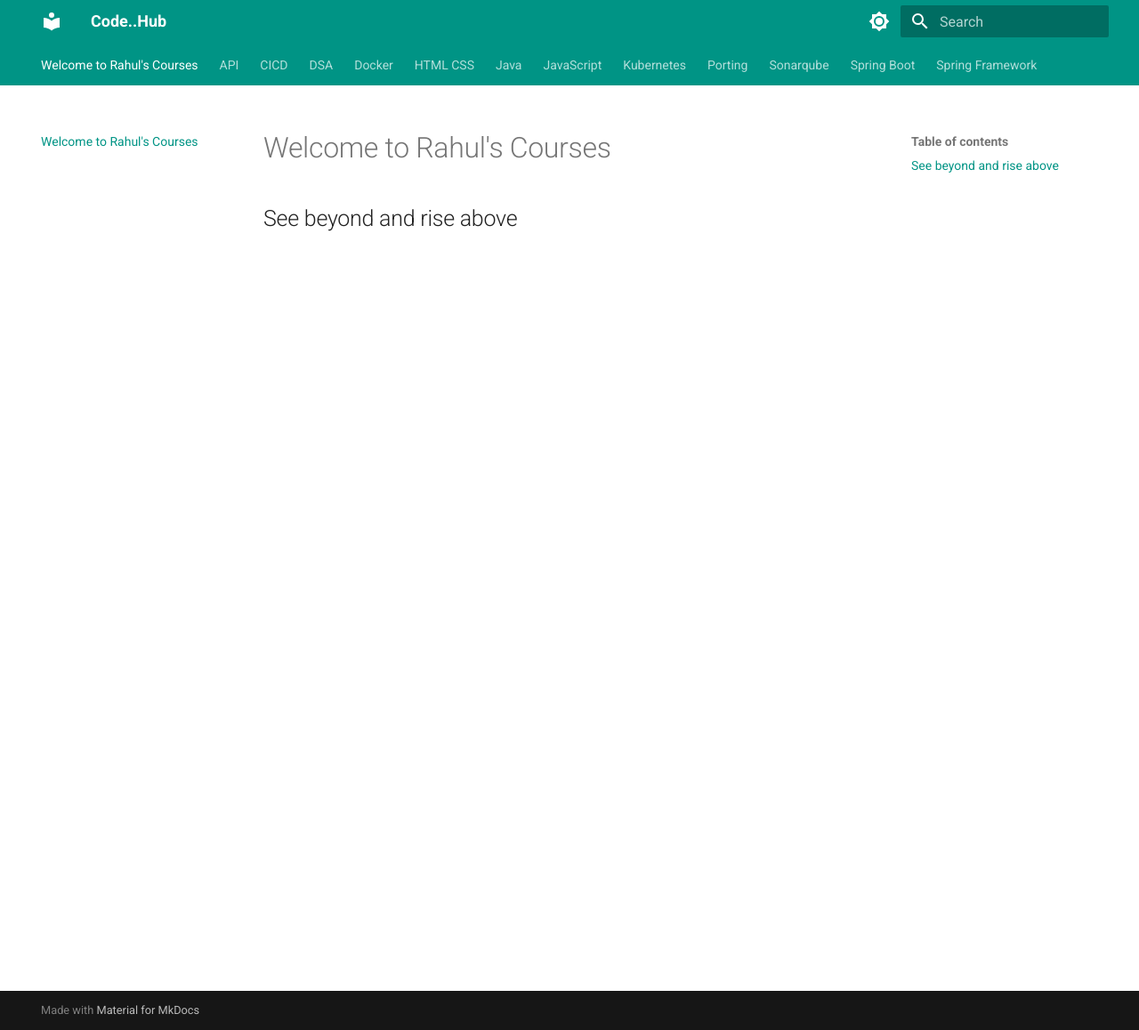
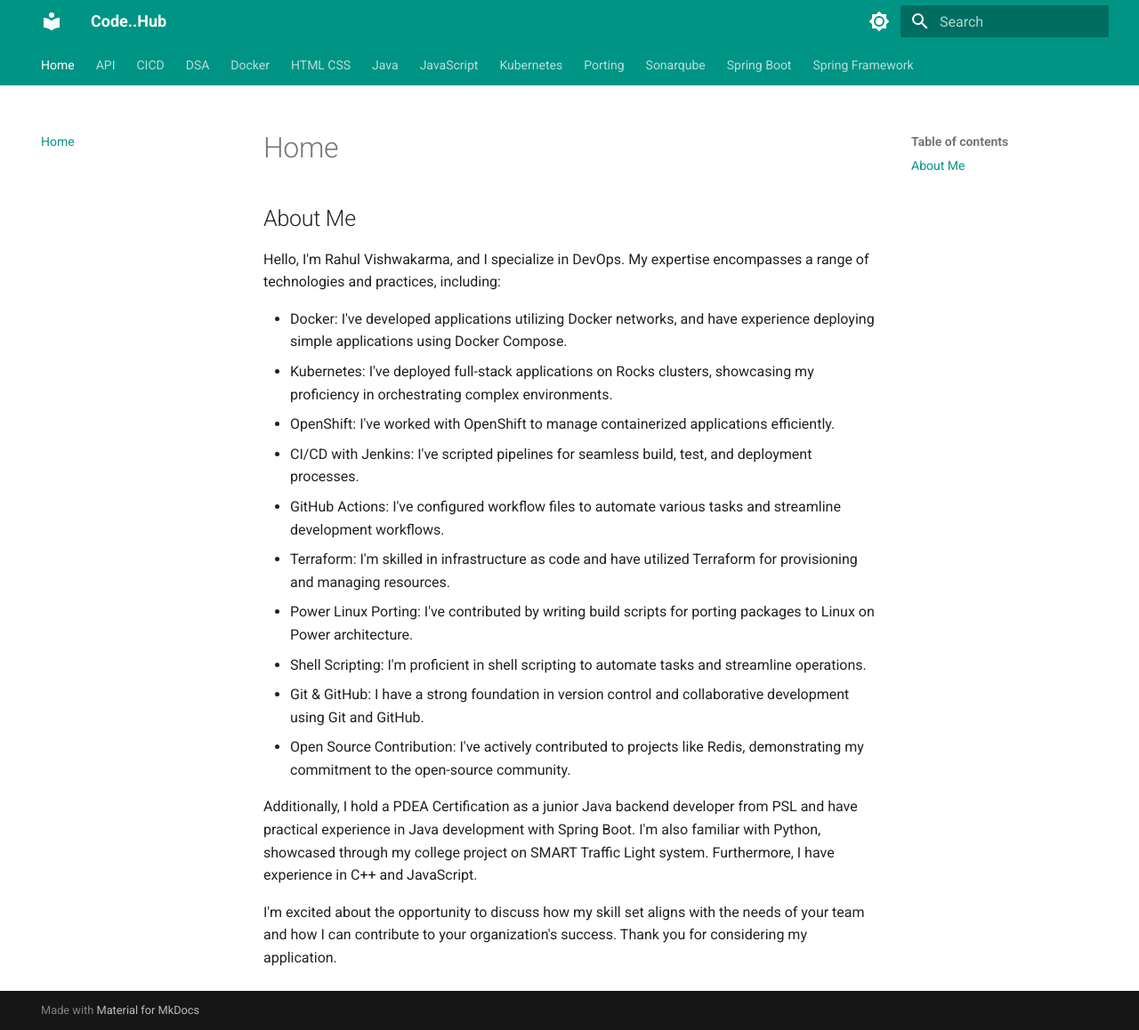
Before and after one commit to rahulssv/courses, an MkDocs documentation site: the page built from docs/index.md, in a window 1280 px wide and 1158 px high. Shown: the whole window at 89% size. Built offline with MkDocs 1.6.1 and Material for MkDocs 9.7.7, drawn with Linux system fonts in a browser that asks for light colours.

Commit message:
Update index.md

```diff
--- a/docs/index.md
+++ b/docs/index.md
@@ -1,3 +1,18 @@
-# Welcome to Rahul's Courses
 
-## See beyond and rise above
+## About Me
+Hello, I'm Rahul Vishwakarma, and I specialize in DevOps. My expertise encompasses a range of technologies and practices, including:
+
+- Docker: I've developed applications utilizing Docker networks, and have experience deploying simple applications using Docker Compose.
+- Kubernetes: I've deployed full-stack applications on Rocks clusters, showcasing my proficiency in orchestrating complex environments.
+- OpenShift: I've worked with OpenShift to manage containerized applications efficiently.
+- CI/CD with Jenkins: I've scripted pipelines for seamless build, test, and deployment processes.
+- GitHub Actions: I've configured workflow files to automate various tasks and streamline development workflows.
+- Terraform: I'm skilled in infrastructure as code and have utilized Terraform for provisioning and managing resources.
+- Power Linux Porting: I've contributed by writing build scripts for porting packages to Linux on Power architecture.
+- Shell Scripting: I'm proficient in shell scripting to automate tasks and streamline operations.
+- Git & GitHub: I have a strong foundation in version control and collaborative development using Git and GitHub.
+- Open Source Contribution: I've actively contributed to projects like Redis, demonstrating my commitment to the open-source community.
+
+Additionally, I hold a PDEA Certification as a junior Java backend developer from PSL and have practical experience in Java development with Spring Boot. I'm also familiar with Python, showcased through my college project on SMART Traffic Light system. Furthermore, I have experience in C++ and JavaScript.
+
+I'm excited about the opportunity to discuss how my skill set aligns with the needs of your team and how I can contribute to your organization's success. Thank you for considering my application.
```
